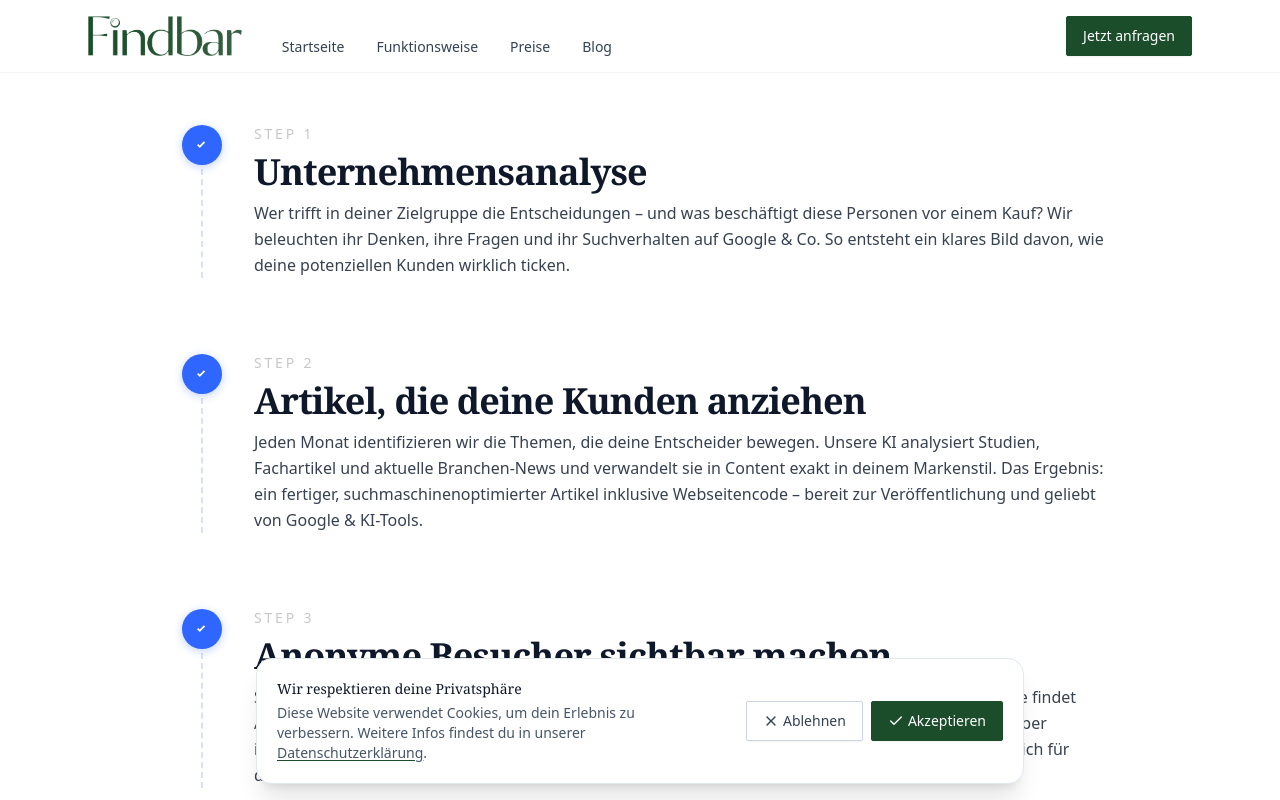
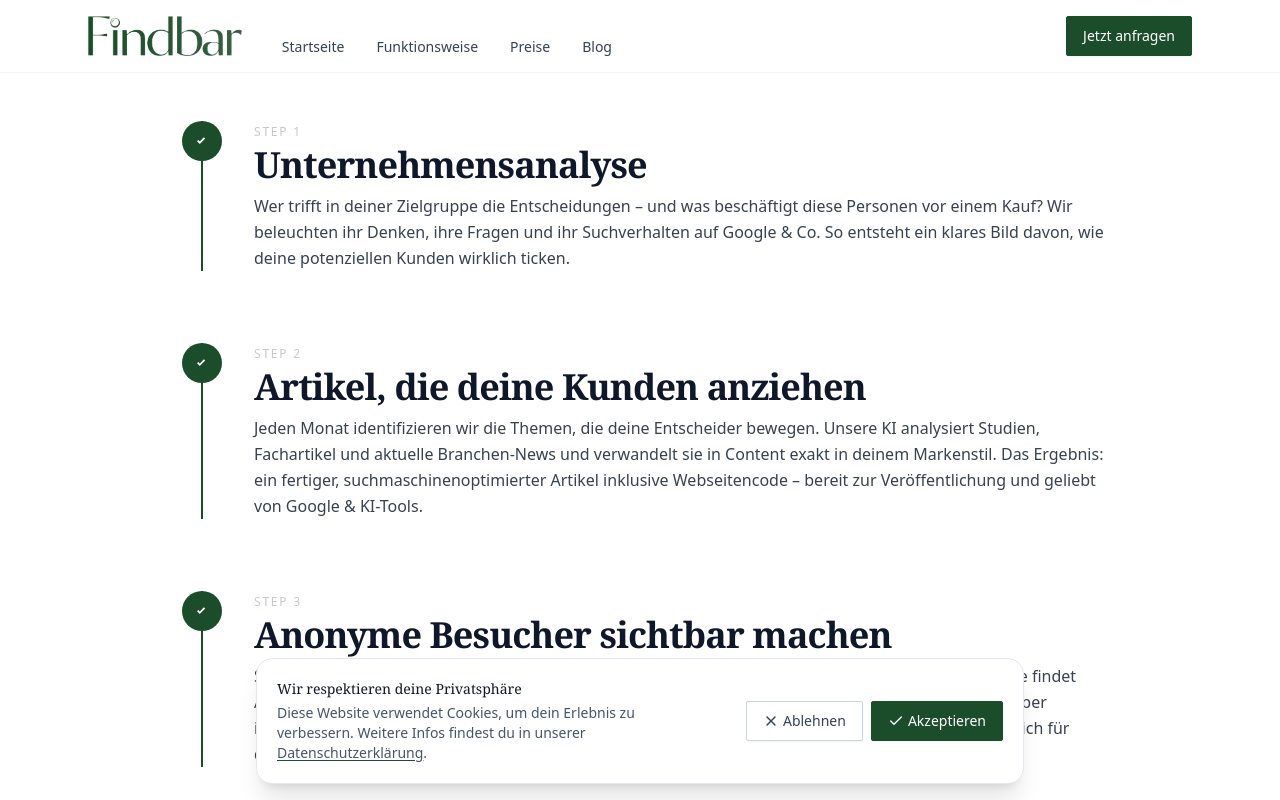
Before and after one commit to lennartnm/findbar_website, a Next.js app: page /funktionsweise in a window 1280 px wide. Shown: the top 800 px of the page. Built offline with nearby package versions, Linux system fonts and the light colour scheme.

Commit message:
Update funktionsweise.module.css

```diff
--- a/src/app/funktionsweise/funktionsweise.module.css
+++ b/src/app/funktionsweise/funktionsweise.module.css
@@ -21,7 +21,7 @@
 .rail {
   position: relative;
   display: flex;
-  align-items: flex-start;
+  align-items: stretch; /* sorgt für durchgehende Linie */
   justify-content: center;
 }
 
@@ -29,22 +29,23 @@
   width: 40px;
   height: 40px;
   border-radius: 999px;
-  background: #2f66ff;
+  background: #1c4d2b; /* neue Farbe */
   display: inline-flex;
   align-items: center;
   justify-content: center;
-  box-shadow: 0 2px 8px rgba(47, 102, 255, 0.3);
-  margin-top: 4px;
+  margin-top: 0;
+  z-index: 1;
 }
 
 .dash {
   position: absolute;
-  top: 48px;
+  top: 0;
+  bottom: 0;
   left: 50%;
   transform: translateX(-50%);
-  width: 1px;
-  height: calc(100% - 48px);
-  border-right: 2px dashed #2f66ff33;
+  width: 2px;
+  background: #1c4d2b; /* durchgehende Verbindung */
+  z-index: 0;
 }
 
 .content {
@@ -52,25 +53,11 @@
 }
 
 .kicker {
-  font-size: 14px;
-  letter-spacing: 0.2em;
+  font-size: 12px;
+  letter-spacing: 0.15em;
   text-transform: uppercase;
   color: #c7c7c7;
-  margin-bottom: 8px;
-}
-
-.title {
-  font-size: clamp(28px, 4vw, 42px);
-  font-weight: 800;
-  line-height: 1.1;
-  margin: 0 0 14px;
-}
-
-.text {
-  font-size: clamp(16px, 1.6vw, 20px);
-  line-height: 1.6;
-  color: #4a4a4a;
-  margin: 0;
+  margin-bottom: 4px;
 }
 
 @media (min-width: 900px) {
```
